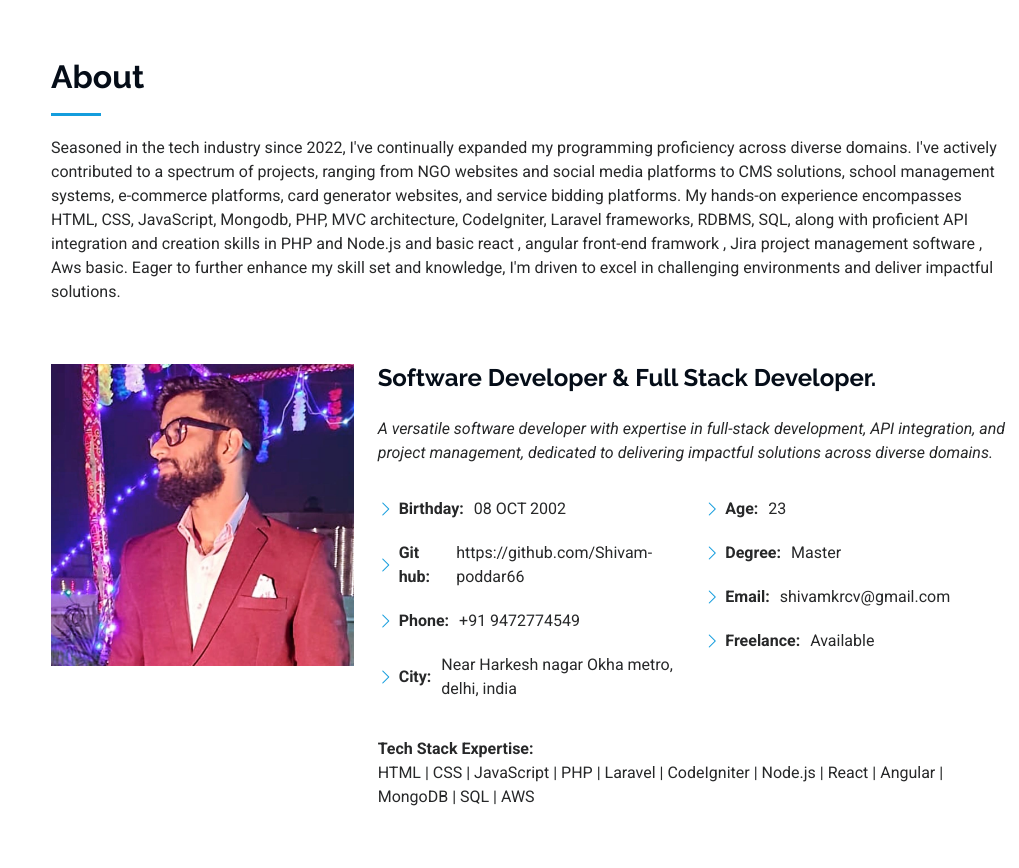
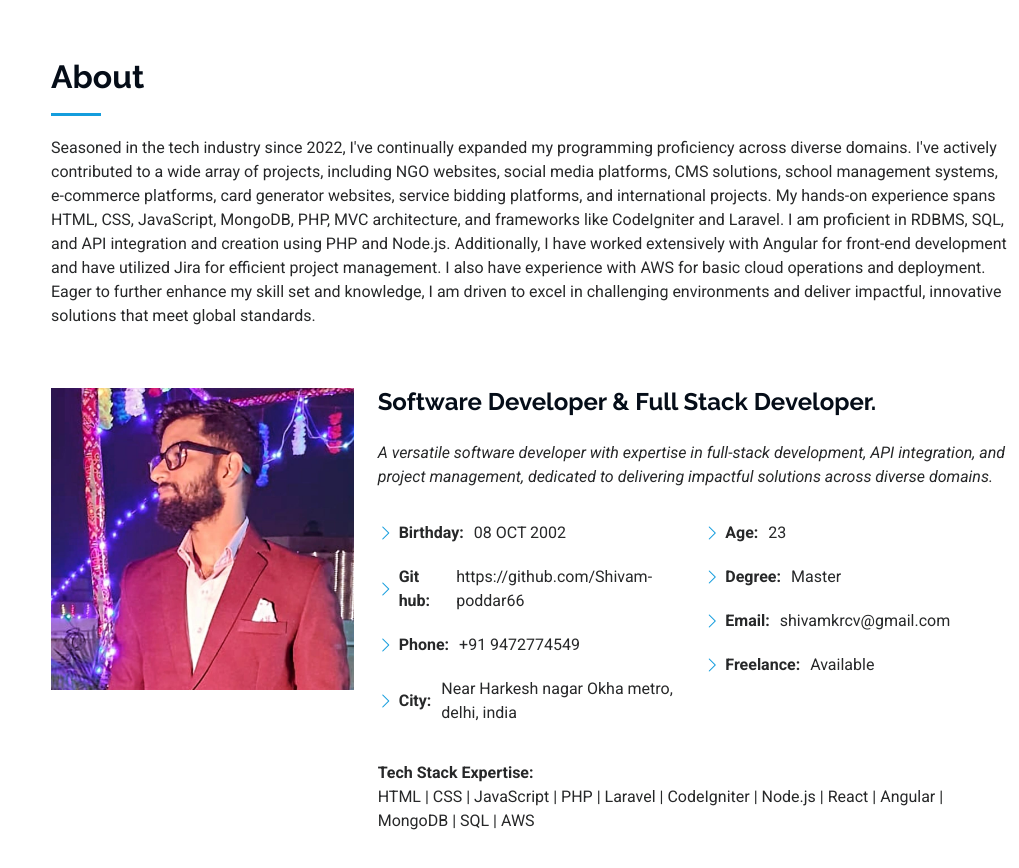
Before and after one commit to Shivam-poddar66/mycv, a plain HTML site: page index.html in a window 1280 px wide. Shown: the part 802-1670 px from the top of the page, without its empty margins (261-1280 px from the left). Drawn offline with Linux system fonts and the light colour scheme.

Commit message:
update about
update about

```diff
--- a/index.html
+++ b/index.html
@@ -106,14 +106,9 @@
       <!-- Section Title -->
       <div class="container section-title" data-aos="fade-up">
         <h2>About</h2>
-        <p>Seasoned in the tech industry since 2022, I've continually expanded my programming proficiency across diverse
-          domains. I've actively contributed to a spectrum of projects, ranging from NGO websites and social media
-          platforms to CMS solutions, school management systems, e-commerce platforms, card generator websites, and
-          service bidding platforms. My hands-on experience encompasses HTML, CSS, JavaScript, Mongodb, PHP, MVC
-          architecture, CodeIgniter, Laravel frameworks, RDBMS, SQL, along with proficient API integration and creation
-          skills in PHP and Node.js and basic react , angular front-end framwork , Jira project management software , Aws
-          basic. Eager to further enhance my skill set and knowledge, I'm driven to excel in challenging environments and
-          deliver impactful solutions.</p>
+        <p>Seasoned in the tech industry since 2022, I've continually expanded my programming proficiency across diverse domains. I've actively contributed to a wide array of projects, including NGO websites, social media platforms, CMS solutions, school management systems, e-commerce platforms, card generator websites, service bidding platforms, and international projects.
+            My hands-on experience spans HTML, CSS, JavaScript, MongoDB, PHP, MVC architecture, and frameworks like CodeIgniter and Laravel. I am proficient in RDBMS, SQL, and API integration and creation using PHP and Node.js. Additionally, I have worked extensively with Angular for front-end development and have utilized Jira for efficient project management. I also have experience with AWS for basic cloud operations and deployment.
+           Eager to further enhance my skill set and knowledge, I am driven to excel in challenging environments and deliver impactful, innovative solutions that meet global standards.</p>
       </div><!-- End Section Title -->
 
       <div class="container" data-aos="fade-up" data-aos-delay="100">
```
